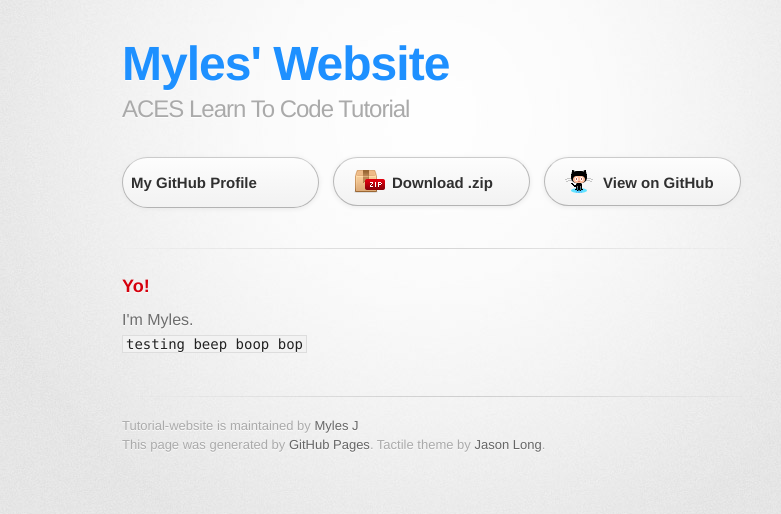
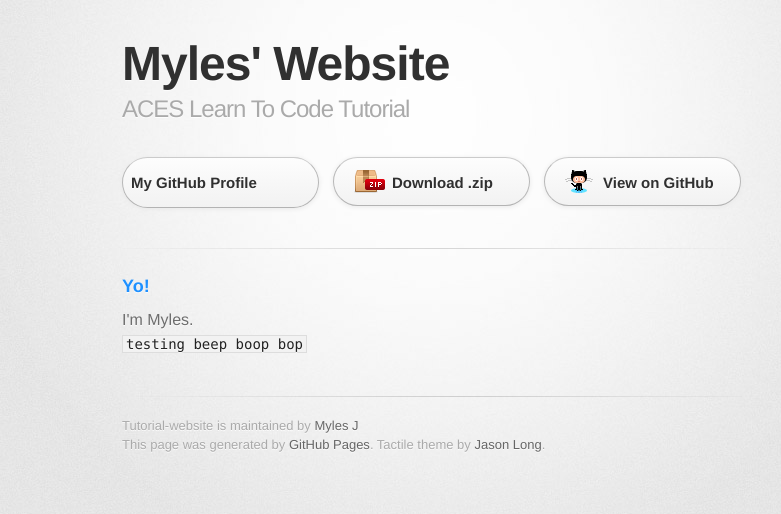
Before and after one commit to myulz/tutorial-website, a plain HTML site: page index.html in a window 1280 px wide. Shown: the whole page, without its empty margins (208-989 px from the left). Drawn offline with Linux system fonts and the light colour scheme; a web font is replaced by a local one.

Commit message:
title color

```diff
--- a/stylesheets/stylesheet.css
+++ b/stylesheets/stylesheet.css
@@ -72,7 +72,7 @@ header h1 {
   font-family: 'Chivo', 'Helvetica Neue', Helvetica, Arial, serif;
   font-size: 48px; font-weight: 900;
   line-height: 1.2;
-  color: dodgerblue;
+  color: #303030;
   letter-spacing: -1px;
 }
 
@@ -255,7 +255,7 @@ h3 {
   margin-bottom: 8px;
   font-size: 18px;
   font-weight: bold;
-  color: #d5000d;
+  color: dodgerblue;
 }
 
 h4 {
```
